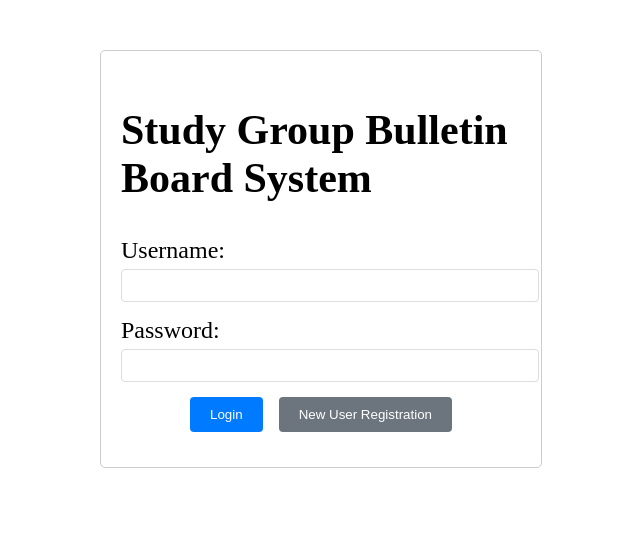
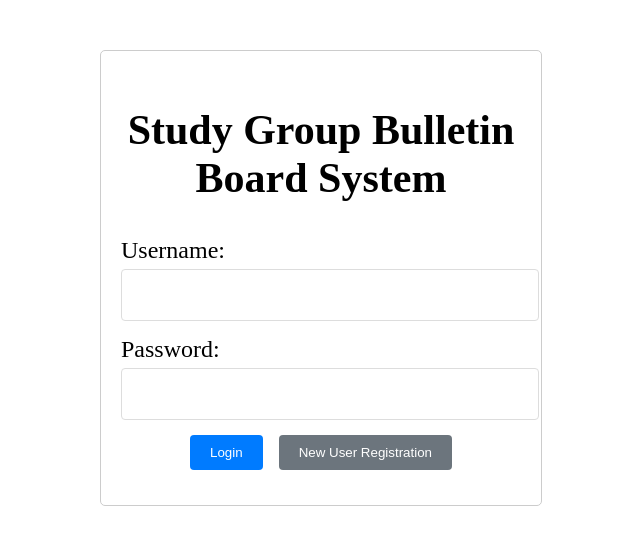
Before and after one commit to xyzzyx99/COMP-6970, a plain HTML site: page project/index.html in a window 1280 px wide. Shown: the whole page, without its empty margins (319-959 px from the left). Drawn offline with Linux system fonts and the light colour scheme.

Commit message:
make text input box texts bigger for accessibility

```diff
--- a/project/accessibility.css
+++ b/project/accessibility.css
@@ -12,3 +12,13 @@
 .large-font input[type="checkbox"] {
     transform: scale(1.5);
 }
+
+.large-font input[type="text"],
+.large-font input[type="password"],
+.large-font textarea {
+    font-size: 1.25em;
+}
+
+.large-font input[type="file"] {
+    font-size: 1.1em;
+    padding: 0.4em;}
--- a/project/index.html
+++ b/project/index.html
@@ -7,7 +7,7 @@
 </head>
 <body>
 <div class="container">
-    <h2>Study Group Bulletin Board System</h2>
+    <h2 style="text-align: center;">Study Group Bulletin Board System</h2>
     <form id="login">
         <div class="form-group">
             <label for="username">Username:</label>
```
